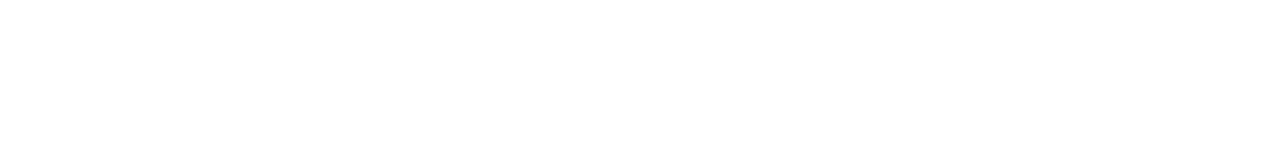
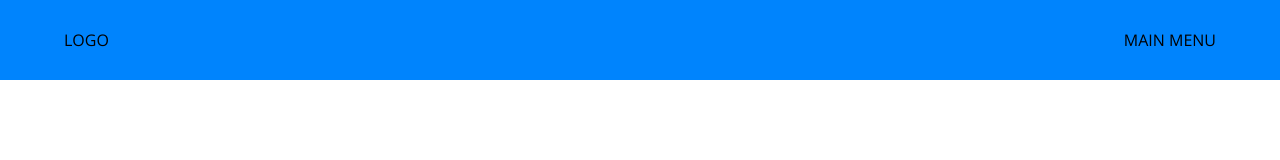
Before and after one commit to Alex12012000/htmlcss-responsive-layout, a plain HTML site: page index.html in a window 1280 px wide. Drawn offline with nearby package versions, Linux system fonts and the light colour scheme.

Commit message:
Only-Layout Header

```diff
--- a/css/style.css
+++ b/css/style.css
@@ -3,3 +3,51 @@
     padding: 0;
     box-sizing: border-box;
 }
+
+/* COMMON */
+
+body {
+    font-family: 'Open Sans', sans-serif;
+}
+
+.container {
+    width: 90%;
+    max-width: 1170px;
+    margin: 0 auto;
+}
+
+/* HEADER */
+
+header {
+    height: 80px;
+    background-color: #0084fd;
+}
+
+nav {
+    height: 100%;
+    display: flex;
+    justify-content: space-between;
+    align-items: center;
+}
+
+.main-menu {
+    display: none;
+}
+
+/* ---------------------
+        RESPONSIVE
+----------------------*/
+
+/* Tablet */
+
+@media screen and (min-width: 768px) {
+
+    /* Header */
+
+    .main-menu {
+        display: inline-block;
+    }
+    .hamburger-menu {
+        display: none;
+    }
+}
--- a/index.html
+++ b/index.html
@@ -5,10 +5,43 @@
     <meta http-equiv="X-UA-Compatible" content="IE=edge">
     <meta name="viewport" content="width=device-width, initial-scale=1.0">
     <link rel="stylesheet" href="css/style.css">
+    <link rel="preconnect" href="https://fonts.googleapis.com">
+    <link rel="preconnect" href="https://fonts.gstatic.com" crossorigin>
+    <link href="https://fonts.googleapis.com/css2?family=Open+Sans:ital,wght@0,300;0,400;0,500;0,600;0,700;1,300&display=swap" rel="stylesheet">
 
     <title>Responsive</title>
 </head>
+
 <body>
+
+    <!-- HEADER -->
+    <header>
+        <nav class="container">
+
+            <!-- Logo -->
+            <div class="logo">
+                LOGO
+            </div>
+
+            <!-- MENU -->
+
+            <!-- Hamburger Menu -->
+            <div class="hamburger-menu">
+                HAMBURGER
+            </div>
+
+            <!-- Main Menu -->
+            <div class="main-menu">
+                MAIN MENU
+            </div>
+
+        </nav>
+    </header>
+
+    <!-- MAIN -->
+    <main>
+
+    </main>
 
 </body>
 </html>
```
